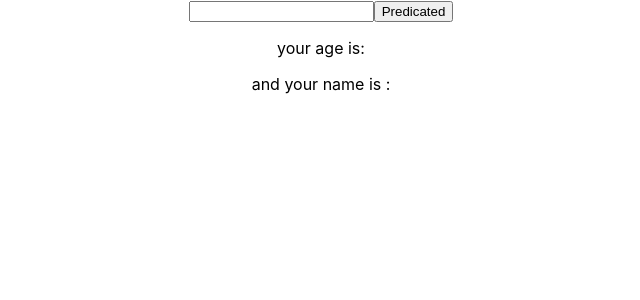
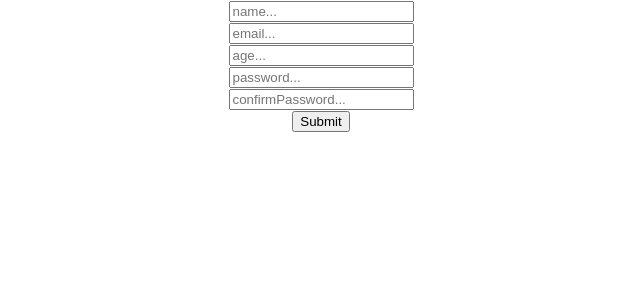
Before and after one commit to HudyRahmani/test1, a React (Create React App) app: page / in a window 1280 px wide. Shown: the top 300 px of the page, without its empty margins (319-959 px from the left). Built offline with nearby package versions, Linux system fonts and the light colour scheme.

Commit message:
Validate From using react-hook-form , yup , @hookfrom/resolvers/yup

```diff
--- a/src/App.js
+++ b/src/App.js
@@ -1,24 +1,47 @@
-import { useEffect, useState } from 'react';
-import './App.css'
-import axios from 'axios';
+import { useForm } from 'react-hook-form';
+import './App.css';
+import * as yup from 'yup';
+import { yupResolver } from '@hookform/resolvers/yup';
 
 function App() {
-  const[data , setData] = useState('')
-  const[pri , setPri] = useState('')
+  const schema =  yup.object().shape({
+      name : yup.string().required('بدبخت مرضی نام ضروری است نام خود را بنویس وی'),
+      email : yup.string().required('ایمل نا معتبر است').email(),
+      age : yup.number('سن باید عدد باشد').positive('باید سن درست را وارد کنید').min(18,'سن شما کم است').max(100,'سن زیاد قبول نمیکند').required('چند ساله هستیدید؟'),
+      password : yup.string().min(4,'کمتر از 4 نباشد').max(15, 'بیشتر از 15 نباشد').required('پسورد ضروری است'),
+      confirmPassword : yup.string().oneOf([yup.ref('password')],"تائیدی پسورد اشتبا است").required('تائیدی پسورد ضروری است')
+  })
 
-  const handlePredictade = () =>{
-    axios.get(`https://api.agify.io/?name=${data}`).then((res) =>{
-      setPri(res.data)
-      console.log(pri)
-    })
+  const {register , handleSubmit ,formState:{errors}} = useForm({resolver : yupResolver(schema)})
+  const formSubmit = (data) =>{
+    console.log(data)
   }
 
   return (
     <div className={`App`}>
-        <input onChange={(e) => setData(e.target.value)}/>
-        <button onClick={handlePredictade}>Predicated</button>
-        <p>your age is: {pri&& pri.age } </p>
-        <p>and your name is :{pri&& pri.name } </p>
+      <form onSubmit={handleSubmit(formSubmit)}>
+        <input type='text' placeholder='name...' {...register('name')}/><br />
+        {errors.name &&
+          <p>{errors.name?.message}</p>
+        }
+        <input type='email'  placeholder='email...' {...register('email')} /><br />
+        {errors.email &&
+          <p>{errors.email?.message}</p>
+        }
+        <input type='number'  placeholder='age...'  {...register('age')}/><br />
+        {errors.age &&
+          <p>{errors.age?.message}</p>
+        }
+        <input type='password'  placeholder='password...'  {...register('password')}/><br />
+        {errors.password &&
+          <p>{errors.password?.message}</p>
+        }
+        <input type='password'  placeholder='confirmPassword...'  {...register('confirmPassword')}/><br />
+        {errors.confirmPassword &&
+          <p>{errors.confirmPassword?.message}</p>
+        }
+        <button>Submit</button>
+      </form>
     </div>
   );
 
```
Also changed, not shown: src/component/textComp.js (deleted, +0 -41 lines), src/pages/ChangeProfile.js (added, +24 -0 lines), src/pages/Home.js (added, +22 -0 lines), src/pages/Navbar.js (added, +12 -0 lines), src/pages/Profile.js (added, +14 -0 lines).
